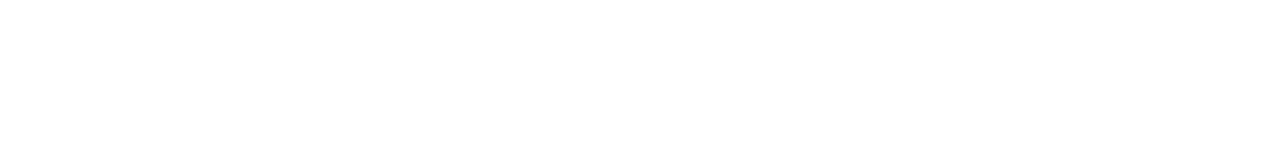
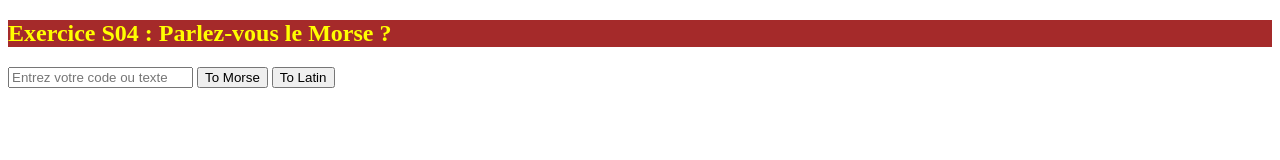
Before and after one commit to clem0316/Exo_S04_Morse, a plain HTML site: page index.html in a window 1280 px wide. Drawn offline with Linux system fonts and the light colour scheme.

Commit message:
Toutes étapes avec HTML mais SANS TEST

```diff
--- a/index.html
+++ b/index.html
@@ -1,12 +1,34 @@
 <!DOCTYPE html>
 <html lang="en">
-<head>
-    <meta charset="UTF-8">
-    <meta http-equiv="X-UA-Compatible" content="IE=edge">
-    <meta name="viewport" content="width=device-width, initial-scale=1.0">
+  <head>
+    <meta charset="UTF-8" />
+    <meta http-equiv="X-UA-Compatible" content="IE=edge" />
+    <meta name="viewport" content="width=device-width, initial-scale=1.0" />
     <title>Document</title>
-</head>
-<body>
-
-</body>
+    <link rel="stylesheet" href="style.css" />
+    <script src="script.js"></script>
+  </head>
+  <body>
+    <h2>Exercice S04 : Parlez-vous le Morse ?</h2>
+    <div id="translate">
+      <input
+        id="original"
+        type="text"
+        placeholder="Entrez votre code ou texte"
+      />
+      <input
+        id="toMorse"
+        type="button"
+        value="To Morse"
+        onclick="encode(getValue())"
+      />
+      <input
+        id="toLatin"
+        type="button"
+        value="To Latin"
+        onclick="decode(getValue())"
+      />
+    </div>
+    <div id="theResult"></div>
+  </body>
 </html>
--- a/script.js
+++ b/script.js
@@ -56,6 +56,12 @@
   "....": "H",
 };
 
+// Récupérer la valeur d'un input text par son id
+const getValue = () => {
+  let myText = document.getElementById("original").value;
+  return myText;
+};
+
 // Séparer les caractères d'un texte
 const getLatinCharacterList = (text) => {
   let separateText = text.split("");
@@ -77,6 +83,9 @@
   for (let i = 0; i < sentence.length; i++) {
     result.push(translateLatinCharacter(sentence[i]));
   }
+  document.getElementById("theResult").innerHTML =
+    "Voici la traduction en Morse " + `<strong>${result.join(" ")}</strong>`;
+  console.log(sentence);
   return result;
 };
 
@@ -99,6 +108,9 @@
   for (let i = 0; i < sentence.length; i++) {
     result.push(translateMorseCharacter(sentence[i]));
   }
+  document.getElementById("theResult").innerHTML =
+    "Voici la traduction depuis le Morse " +
+    `<strong>${result.join(" ")}</strong>`;
+  console.log(sentence);
   return result;
 };
-console.log(decode("-.-. --- ..- -.-. --- ..-"));
--- /dev/null
+++ b/style.css
@@ -0,0 +1,4 @@
+h2 {
+  background-color: brown;
+  color: yellow;
+}
```
